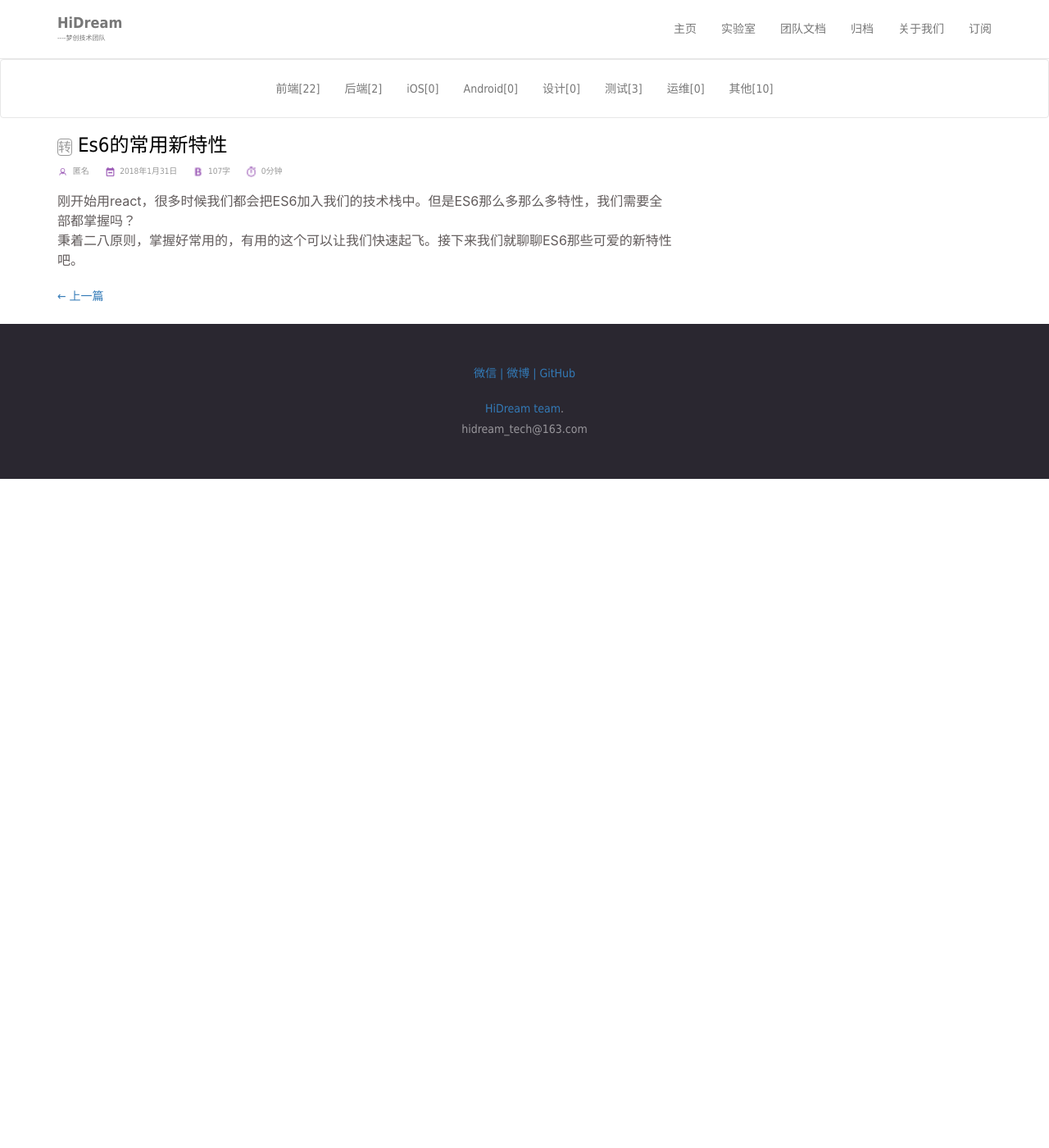
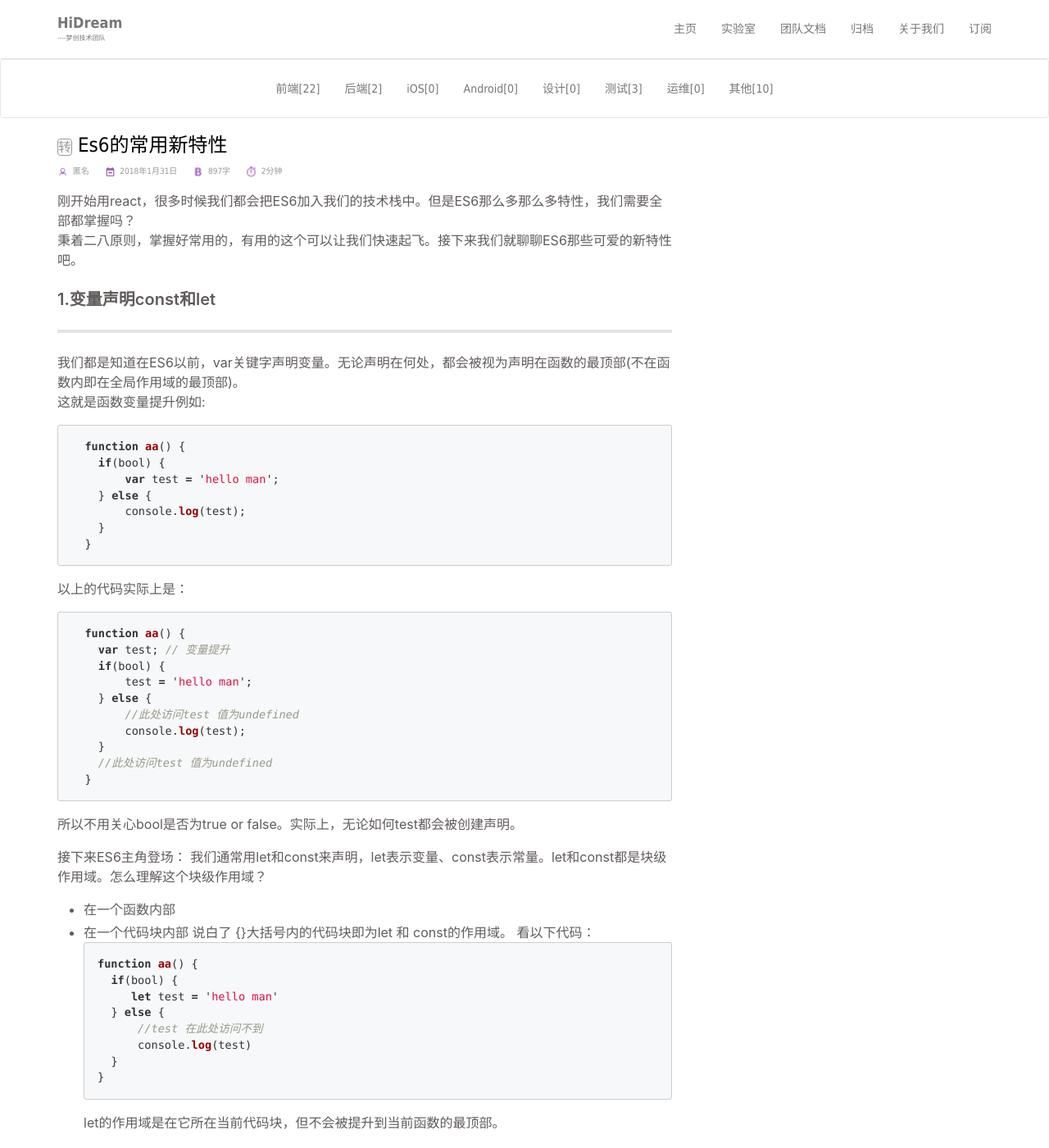
Before and after one commit to DreamHi/DreamHi.github.io, a Jekyll site: the page built from _posts/frontend/2018-01-31-ES6的常用新特性.md, in a window 1280 px wide and 1400 px high. Shown: the whole window at 82% size. Built offline with Jekyll 4.4.1, drawn with Linux system fonts in a browser that asks for light colours; our own code applies the rules of GitHub Pages for plain Markdown files; comment, search, counter and statistics services are not loaded; some of the changed text lies outside the part shown.

Commit message:
Update 2018-01-31-ES6的常用新特性.md

````diff
--- a/_posts/frontend/2018-01-31-ES6的常用新特性.md
+++ b/_posts/frontend/2018-01-31-ES6的常用新特性.md
@@ -1,2 +1,56 @@
 刚开始用react，很多时候我们都会把ES6加入我们的技术栈中。但是ES6那么多那么多特性，我们需要全部都掌握吗？<br />
 秉着二八原则，掌握好常用的，有用的这个可以让我们快速起飞。接下来我们就聊聊ES6那些可爱的新特性吧。
+
+### 1.变量声明const和let
+-------------------------
+我们都是知道在ES6以前，var关键字声明变量。无论声明在何处，都会被视为声明在函数的最顶部(不在函数内即在全局作用域的最顶部)。<br />
+这就是函数变量提升例如:<br />
+
+```js
+  function aa() {
+    if(bool) {
+        var test = 'hello man';
+    } else {
+        console.log(test);
+    }
+  }
+```
+以上的代码实际上是：
+```js
+  function aa() {
+    var test; // 变量提升
+    if(bool) {
+        test = 'hello man';
+    } else {
+        //此处访问test 值为undefined
+        console.log(test);
+    }
+    //此处访问test 值为undefined
+  }
+```
+所以不用关心bool是否为true or false。实际上，无论如何test都会被创建声明。
+
+接下来ES6主角登场：
+我们通常用let和const来声明，let表示变量、const表示常量。let和const都是块级作用域。怎么理解这个块级作用域？
+
+* 在一个函数内部
+* 在一个代码块内部
+说白了 {}大括号内的代码块即为let 和 const的作用域。
+看以下代码：
+```js
+  function aa() {
+    if(bool) {
+       let test = 'hello man'
+    } else {
+        //test 在此处访问不到
+        console.log(test)
+    }
+  }
+```
+let的作用域是在它所在当前代码块，但不会被提升到当前函数的最顶部。
+
+再来说说const。
+```js
+    const name = 'lux'
+    name = 'joe' //再次赋值此时会报错
+```
````
